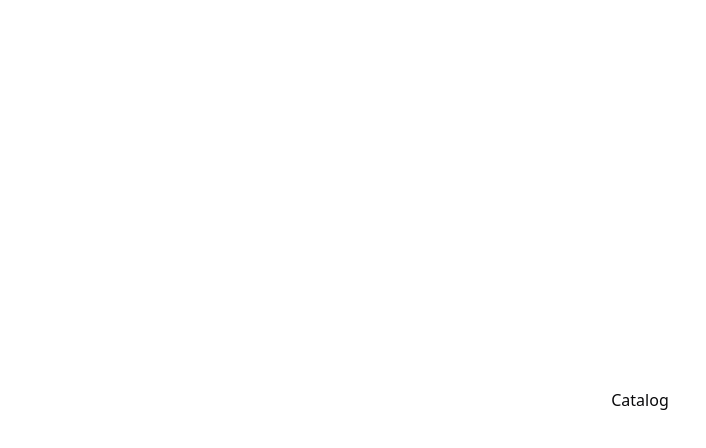
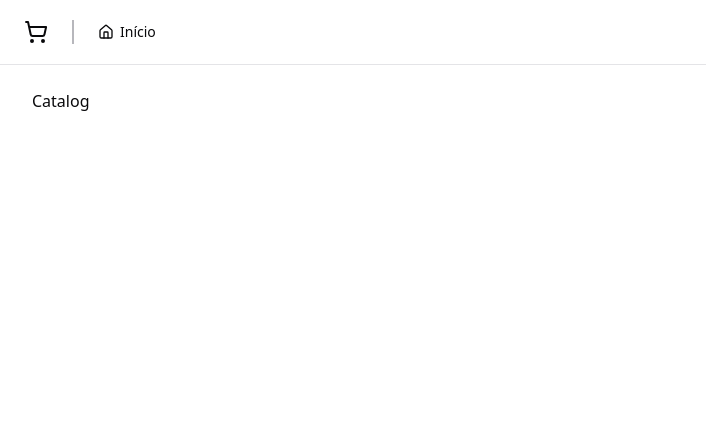
Before and after one commit to Lucasantos-S/cart.shop, a React (Vite) app: page / in a window 1280 px wide. Shown: the top 448 px of the page, without its empty margins (0-706 px from the left). Built offline with nearby package versions, Linux system fonts and the light colour scheme.

Commit message:
feat: header created

```diff
--- a/package.json
+++ b/package.json
@@ -10,6 +10,7 @@
     "preview": "vite preview"
   },
   "dependencies": {
+    "@radix-ui/react-separator": "^1.0.3",
     "@radix-ui/react-slot": "^1.0.2",
     "class-variance-authority": "^0.7.0",
     "clsx": "^2.1.1",
--- a/src/App.tsx
+++ b/src/App.tsx
@@ -6,7 +6,7 @@
 
 function App() {
   return (
-    <div className="flex min-h-screen w-screen items-center justify-center">
+    <div className="min-h-screen">
       <HelmetProvider>
         <Helmet titleTemplate="%s | cart.shop" />
         <Routers />
--- /dev/null
+++ b/src/components/header.tsx
@@ -0,0 +1,24 @@
+import { Separator } from '@radix-ui/react-separator'
+import { Home, ShoppingCart } from 'lucide-react'
+
+import NavLink from './nav-link'
+
+export default function Header() {
+  return (
+    <div className="border-b">
+      <div className="flex h-16 items-center gap-6 px-6 ">
+        <ShoppingCart className="h-6 w-6" />
+        <Separator
+          orientation="vertical"
+          className="h-6 w-[2px] bg-muted-foreground/50"
+        />
+        <nav className="flex items-center space-x-4 lg:space-x-6">
+          <NavLink to="/">
+            <Home className="h-4 w-4" />
+            Início
+          </NavLink>
+        </nav>
+      </div>
+    </div>
+  )
+}
--- /dev/null
+++ b/src/components/nav-link.tsx
@@ -0,0 +1,14 @@
+import { Link, LinkProps, useLocation } from 'react-router-dom'
+
+type NaviLinkProps = LinkProps
+
+export default function NavLink(props: NaviLinkProps) {
+  const { pathname } = useLocation()
+  return (
+    <Link
+      data-current={pathname === props.to}
+      className="flex items-center gap-1.5 text-sm font-medium text-muted-foreground hover:text-foreground data-[current=true]:text-foreground"
+      {...props}
+    />
+  )
+}
--- /dev/null
+++ b/src/components/ui/separator.tsx
@@ -0,0 +1,29 @@
+import * as React from "react"
+import * as SeparatorPrimitive from "@radix-ui/react-separator"
+
+import { cn } from "@/lib/utils"
+
+const Separator = React.forwardRef<
+  React.ElementRef<typeof SeparatorPrimitive.Root>,
+  React.ComponentPropsWithoutRef<typeof SeparatorPrimitive.Root>
+>(
+  (
+    { className, orientation = "horizontal", decorative = true, ...props },
+    ref
+  ) => (
+    <SeparatorPrimitive.Root
+      ref={ref}
+      decorative={decorative}
+      orientation={orientation}
+      className={cn(
+        "shrink-0 bg-border",
+        orientation === "horizontal" ? "h-[1px] w-full" : "h-full w-[1px]",
+        className
+      )}
+      {...props}
+    />
+  )
+)
+Separator.displayName = SeparatorPrimitive.Root.displayName
+
+export { Separator }
--- /dev/null
+++ b/src/page/_layouts/leyout-default.tsx
@@ -0,0 +1,15 @@
+import React from 'react'
+import { Outlet } from 'react-router-dom'
+
+import Header from '@/components/header'
+
+export default function LeyoutDefault() {
+  return (
+    <div className="flex min-h-screen flex-col antialiased">
+      <Header />
+      <div className="flex flex-1 p-8 pt-6">
+        <Outlet />
+      </div>
+    </div>
+  )
+}
--- a/src/router.tsx
+++ b/src/router.tsx
@@ -1,17 +1,21 @@
 import { BrowserRouter, Route, Routes as AllRoutes } from 'react-router-dom'
 
+import SendWithSuccess from '@/page/_layouts/leyout-default'
+
+import LeyoutDefault from './page/_layouts/leyout-default'
 import Cart from './page/cart'
 import Catalog from './page/catalog'
 import Product from './page/product'
-import SendWithSuccess from './page/send-with-success'
 
 export default function Routers() {
   return (
     <BrowserRouter>
       <AllRoutes>
-        <Route path="/" element={<Catalog />} />
-        <Route path="/cart" element={<Cart />} />
-        <Route path="/Product" element={<Product />} />
+        <Route path="/" element={<LeyoutDefault />}>
+          <Route path="/" element={<Catalog />} />
+          <Route path="/cart" element={<Cart />} />
+          <Route path="/Product" element={<Product />} />
+        </Route>
         <Route path="/success" element={<SendWithSuccess />} />
       </AllRoutes>
     </BrowserRouter>
```
Also changed, not shown: 1 other file (tests, documents, lock files or other folders).
